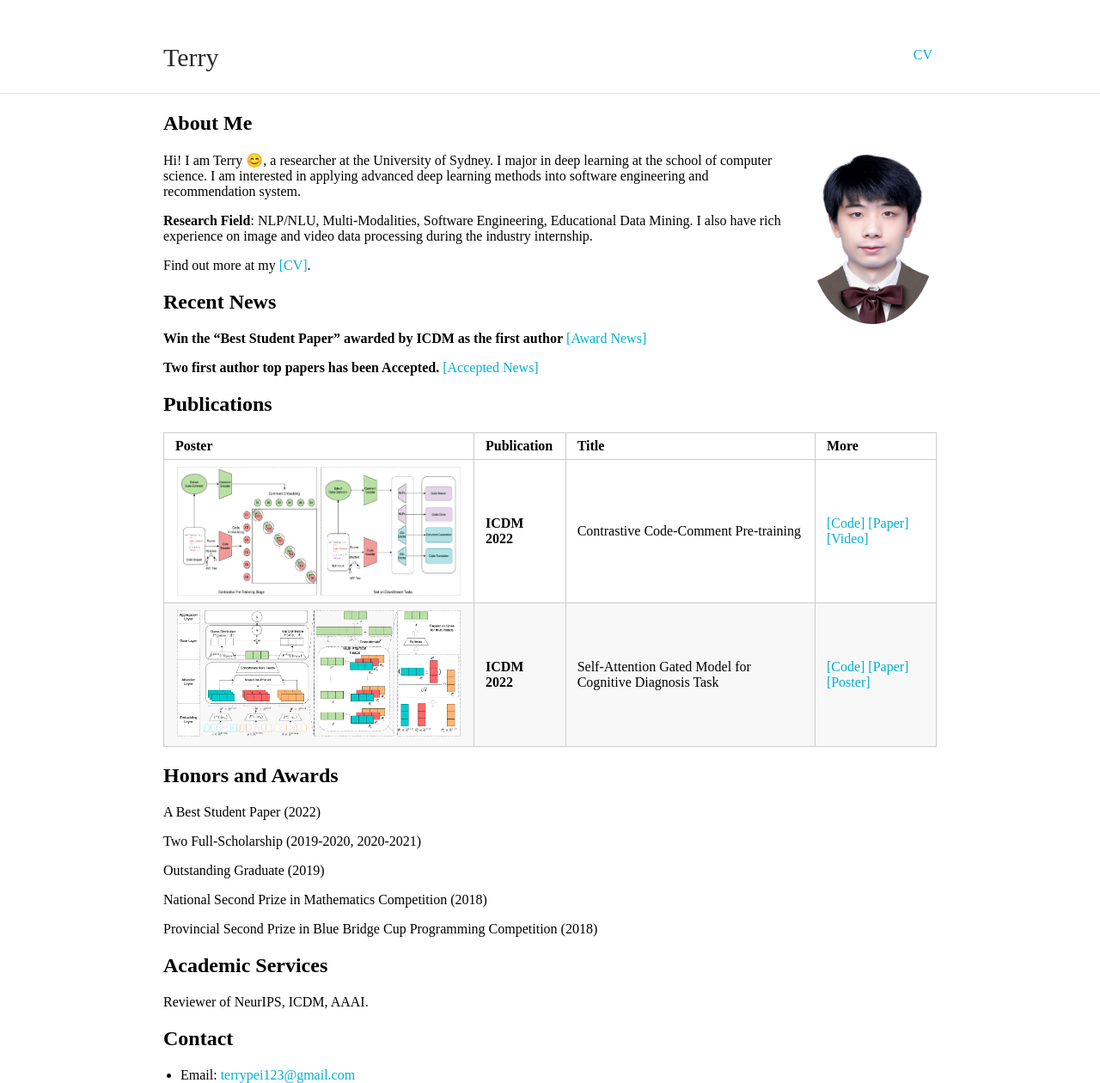
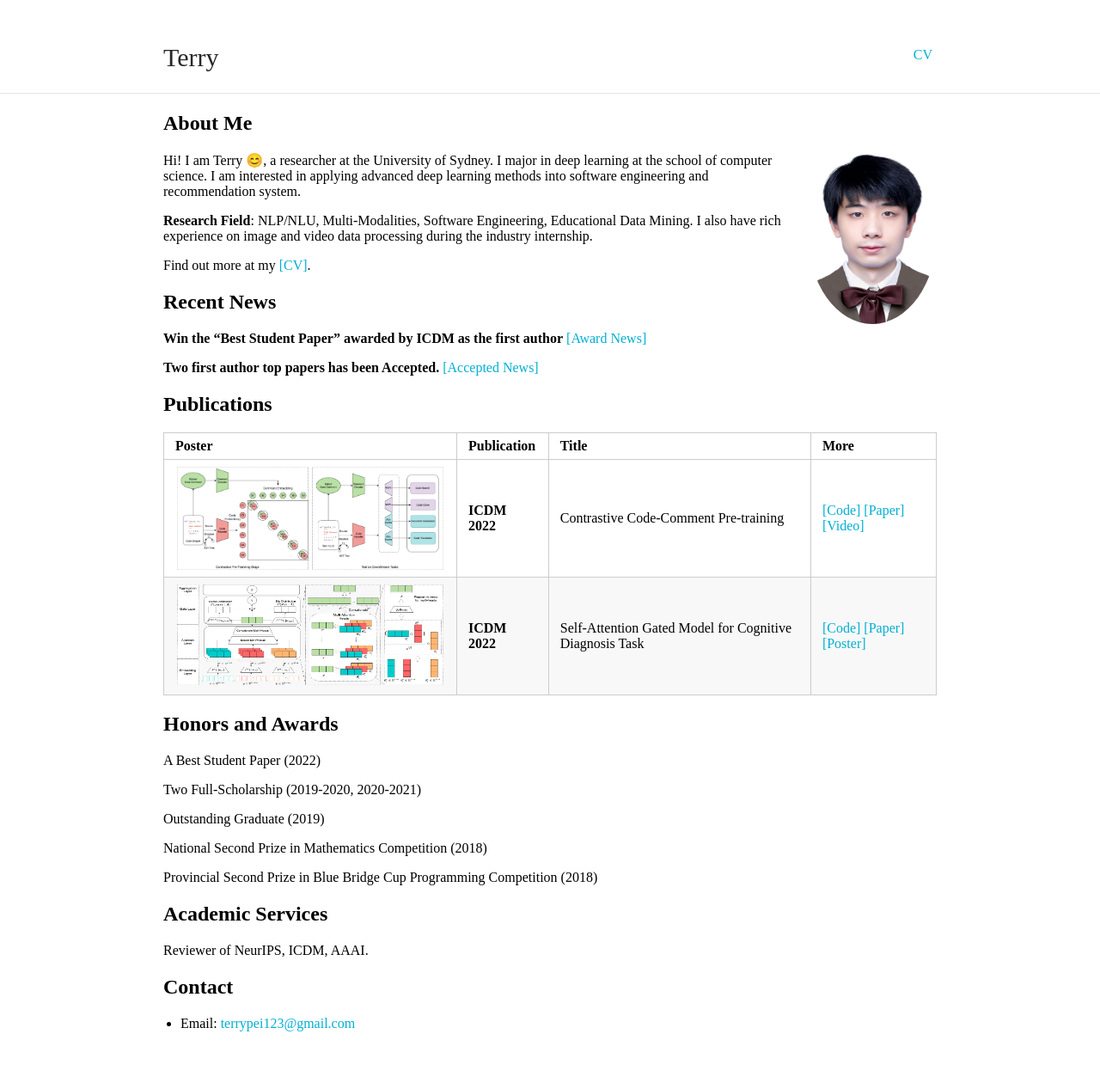
Before and after one commit to TerryPei/Terry000.github.io-1, a Jekyll site: the page built from index.md, in a window 1280 px wide. Shown: the whole page at 86% size. Built offline with Jekyll 4.4.1, drawn with Linux system fonts in a browser that asks for light colours; our own code applies the rules of GitHub Pages for plain Markdown files; after the commit the page ends 1200 px from its top, so only the background shows below that.

Commit message:
Update typography.scss

```diff
--- a/_sass/typography.scss
+++ b/_sass/typography.scss
@@ -54,8 +54,8 @@
         }
     }
     .paper-picture {
-        height: 150px;
-        width: 330px;
+        height: 120px;
+        width: 310px;
         position: relative;
         margin: 2px 2px 2px 2px;
         float: right;
```
